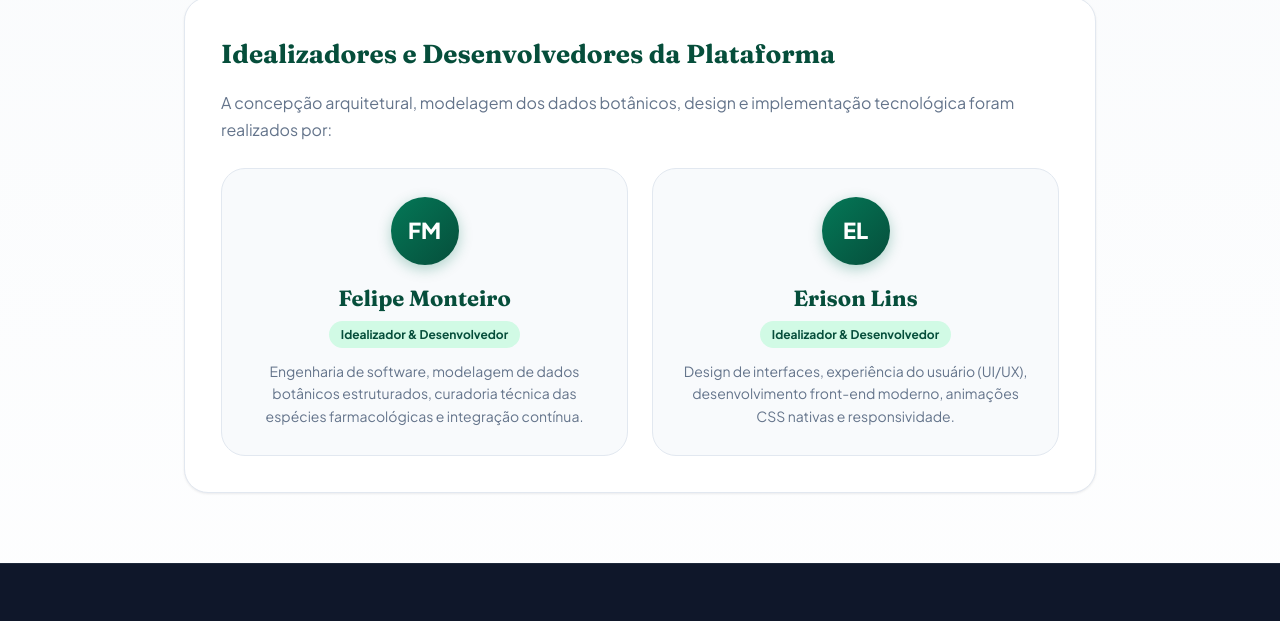
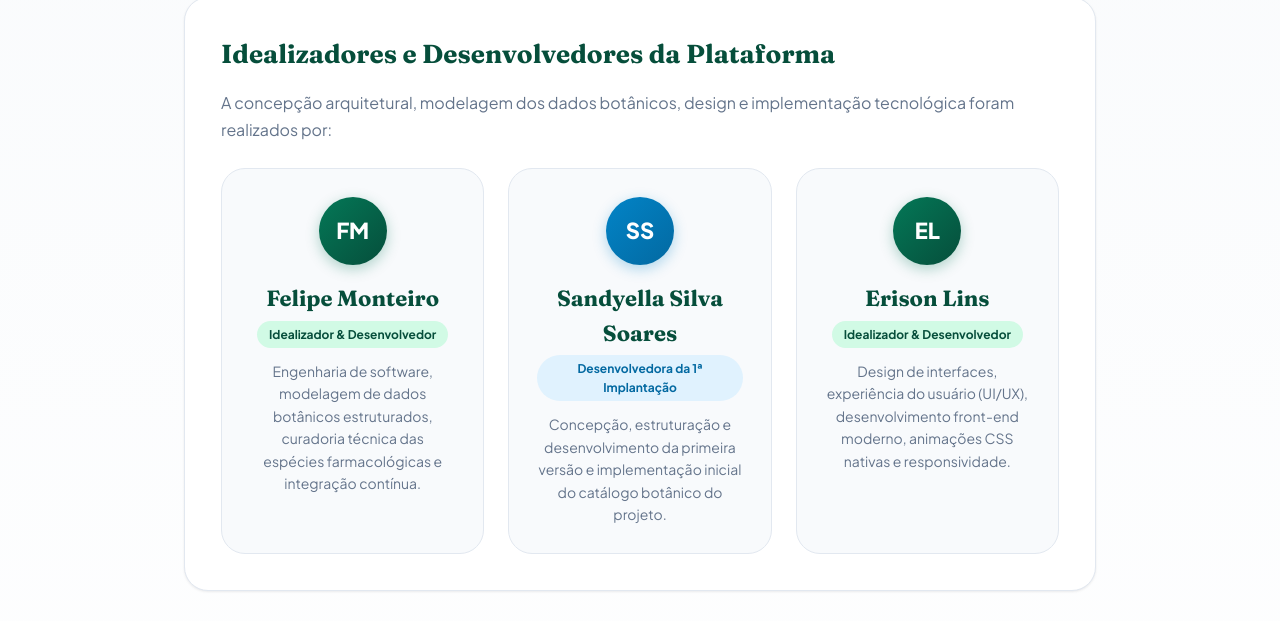
Before and after one commit to FelipeMzero/Plantas-Medicinais, a plain HTML site: page sobre.html in a window 1280 px wide. Shown: the part 1302-1923 px from the top of the page. Drawn offline with Linux system fonts and the light colour scheme.

Commit message:
docs: atualiza equipe no README e sobre com Sandyella Silva Soares

```diff
--- a/sobre.html
+++ b/sobre.html
@@ -125,12 +125,18 @@
       <article style="background: var(--surface); border: 1px solid var(--surface-border); border-radius: var(--radius-lg); padding: 36px; box-shadow: var(--shadow-sm);">
         <h2 style="font-family: var(--font-serif); font-size: 26px; color: var(--primary-dark); margin-bottom: 14px;">Idealizadores e Desenvolvedores da Plataforma</h2>
         <p style="font-size: 16px; line-height: 1.7; color: var(--text-muted); margin-bottom: 24px;">A concepção arquitetural, modelagem dos dados botânicos, design e implementação tecnológica foram realizados por:</p>
-        <div style="display: grid; grid-template-columns: repeat(auto-fit, minmax(280px, 1fr)); gap: 24px;">
+        <div style="display: grid; grid-template-columns: repeat(auto-fit, minmax(260px, 1fr)); gap: 24px;">
           <div style="background: #f8fafc; border: 1.5px solid var(--surface-border); border-radius: var(--radius-lg); padding: 28px; text-align: center;">
             <div style="width: 68px; height: 68px; border-radius: 50%; background: linear-gradient(135deg, var(--primary) 0%, var(--primary-dark) 100%); color: #fff; font-size: 22px; font-weight: 800; display: flex; align-items: center; justify-content: center; margin: 0 auto 16px; box-shadow: 0 4px 14px rgba(4, 120, 87, 0.3);">FM</div>
             <h3 style="font-family: var(--font-serif); font-size: 22px; color: var(--primary-dark); margin-bottom: 4px;">Felipe Monteiro</h3>
             <span style="display: inline-block; background: var(--primary-subtle); color: var(--primary-dark); font-size: 12px; font-weight: 700; padding: 4px 12px; border-radius: var(--radius-pill); margin-bottom: 12px;">Idealizador & Desenvolvedor</span>
             <p style="font-size: 14px; color: var(--text-muted); line-height: 1.6; margin-bottom: 0;">Engenharia de software, modelagem de dados botânicos estruturados, curadoria técnica das espécies farmacológicas e integração contínua.</p>
+          </div>
+          <div style="background: #f8fafc; border: 1.5px solid var(--surface-border); border-radius: var(--radius-lg); padding: 28px; text-align: center;">
+            <div style="width: 68px; height: 68px; border-radius: 50%; background: linear-gradient(135deg, #0284c7 0%, #0369a1 100%); color: #fff; font-size: 22px; font-weight: 800; display: flex; align-items: center; justify-content: center; margin: 0 auto 16px; box-shadow: 0 4px 14px rgba(2, 132, 199, 0.3);">SS</div>
+            <h3 style="font-family: var(--font-serif); font-size: 22px; color: var(--primary-dark); margin-bottom: 4px;">Sandyella Silva Soares</h3>
+            <span style="display: inline-block; background: #e0f2fe; color: #0369a1; font-size: 12px; font-weight: 700; padding: 4px 12px; border-radius: var(--radius-pill); margin-bottom: 12px;">Desenvolvedora da 1ª Implantação</span>
+            <p style="font-size: 14px; color: var(--text-muted); line-height: 1.6; margin-bottom: 0;">Concepção, estruturação e desenvolvimento da primeira versão e implementação inicial do catálogo botânico do projeto.</p>
           </div>
           <div style="background: #f8fafc; border: 1.5px solid var(--surface-border); border-radius: var(--radius-lg); padding: 28px; text-align: center;">
             <div style="width: 68px; height: 68px; border-radius: 50%; background: linear-gradient(135deg, var(--primary) 0%, var(--primary-dark) 100%); color: #fff; font-size: 22px; font-weight: 800; display: flex; align-items: center; justify-content: center; margin: 0 auto 16px; box-shadow: 0 4px 14px rgba(4, 120, 87, 0.3);">EL</div>
```
Also changed, not shown: 1 other file.
